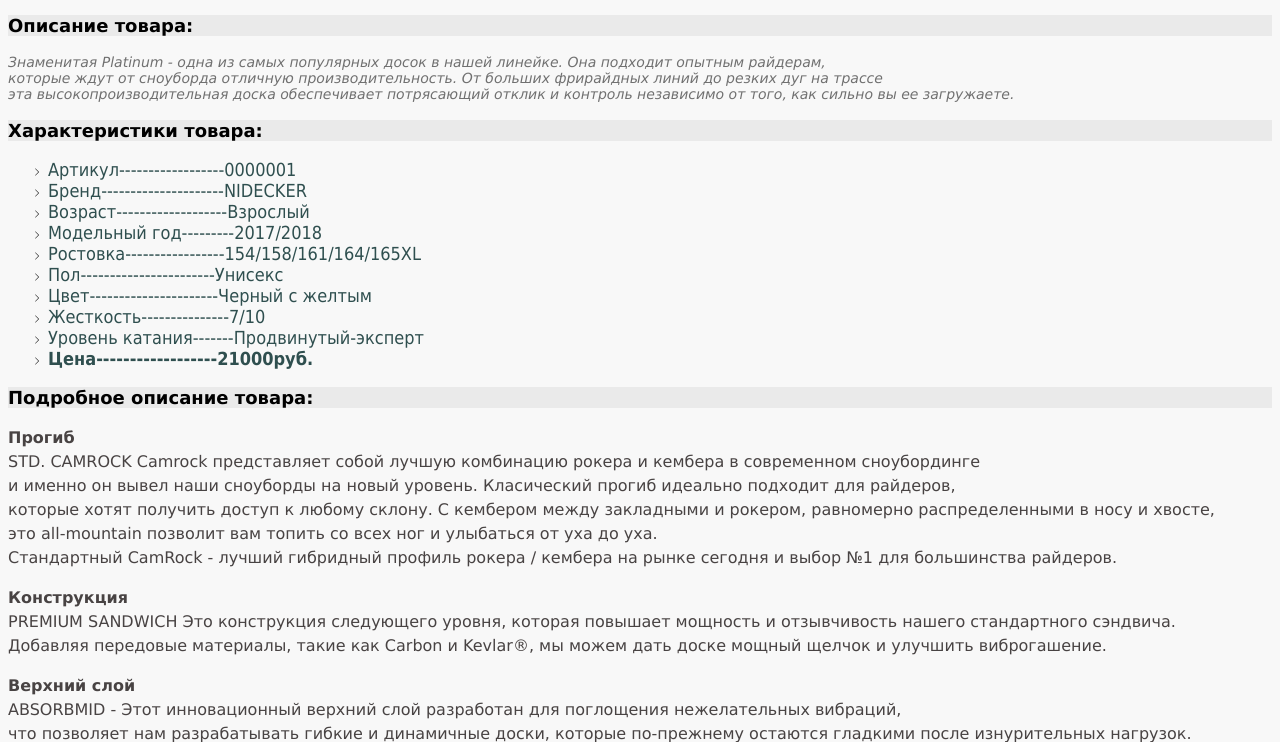
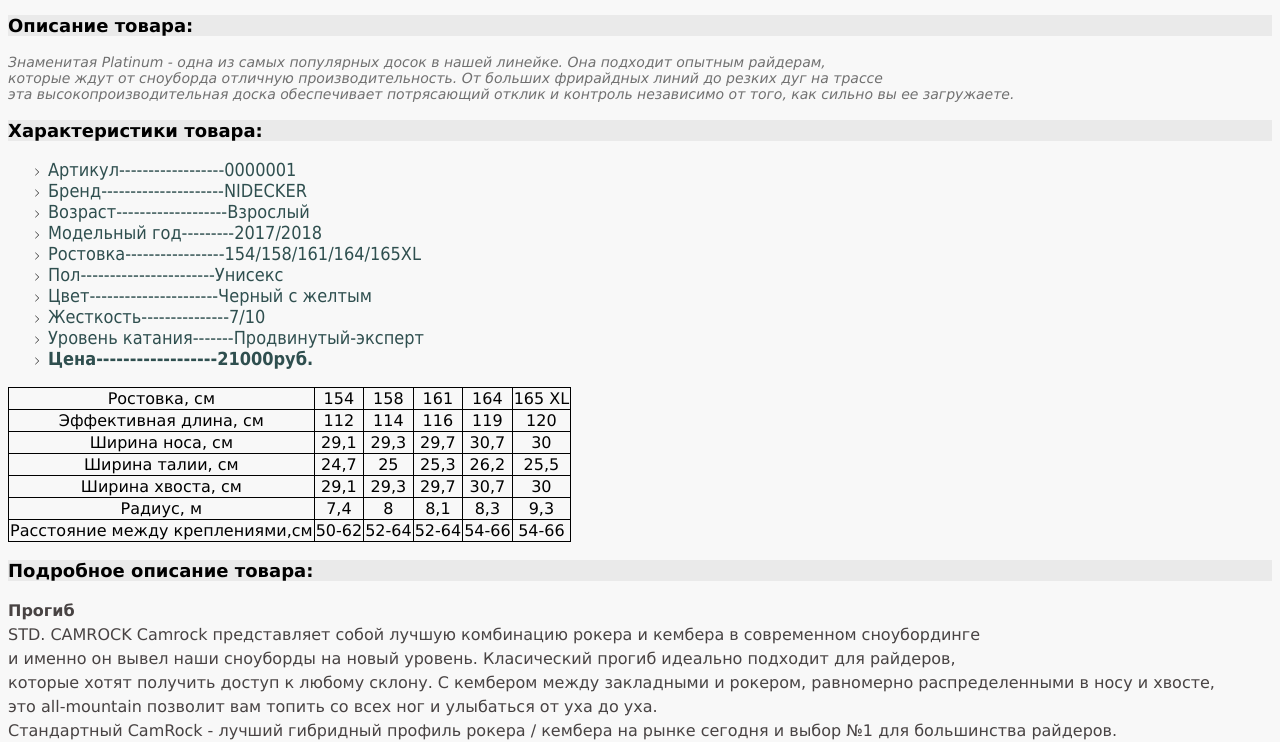
Before and after one commit to zakamaldin/HTML-CSS, a plain HTML site: page products/product1.html in a window 1280 px wide. Shown: the part 439-1181 px from the top of the page. Drawn offline with Linux system fonts and the light colour scheme.

Commit message:
table
Add table

```diff
--- a/products/product1.html
+++ b/products/product1.html
@@ -44,7 +44,66 @@
         <li>Уровень катания-------Продвинутый-эксперт </li>
         <li><b>Цена------------------21000руб.</b></li>
     </ul>
-
+    <div class="product_table">
+        <table>
+            <tr>
+                <td>Ростовка, см</td>
+                <td>154</td>
+                <td>158</td>
+                <td>161</td>
+                <td>164</td>
+                <td>165 XL</td>
+            </tr>
+            <tr>
+                <td>Эффективная длина, см</td>
+                <td>112</td>
+                <td>114</td>
+                <td>116</td>
+                <td>119</td>
+                <td>120</td>
+            </tr>
+            <tr>
+                <td>Ширина носа, см</td>
+                <td>29,1</td>
+                <td>29,3</td>
+                <td>29,7</td>
+                <td>30,7</td>
+                <td>30</td>
+            </tr>
+            <tr>
+                <td>Ширина талии, см</td>
+                <td>24,7</td>
+                <td>25</td>
+                <td>25,3</td>
+                <td>26,2</td>
+                <td>25,5</td>
+            </tr>
+            <tr>
+                <td>Ширина хвоста, см</td>
+                <td>29,1</td>
+                <td>29,3</td>
+                <td>29,7</td>
+                <td>30,7</td>
+                <td>30</td>
+            </tr>
+            <tr>
+                <td>Радиус, м</td>
+                <td>7,4</td>
+                <td>8</td>
+                <td>8,1</td>
+                <td>8,3</td>
+                <td>9,3</td>
+            </tr>
+            <tr>
+                <td>Расстояние между креплениями,см</td>
+                <td>50-62</td>
+                <td>52-64</td>
+                <td>52-64</td>
+                <td>54-66</td>
+                <td>54-66</td>
+            </tr>
+        </table>
+    </div>
 
     <h3 class="description_heading">Подробное описание товара:</h3>
 
--- a/style.css
+++ b/style.css
@@ -70,6 +70,11 @@
     color:darkslategrey;
     list-style-image: url('img/arrow.svg');
 }
+.product_table table,td{
+    border: 1px solid #000;
+    border-collapse: collapse;
+    text-align: center;
+}
 /* end product */
 
 
```
